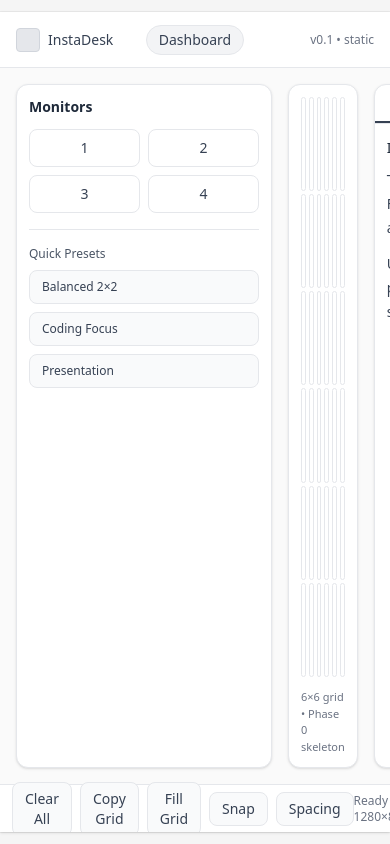
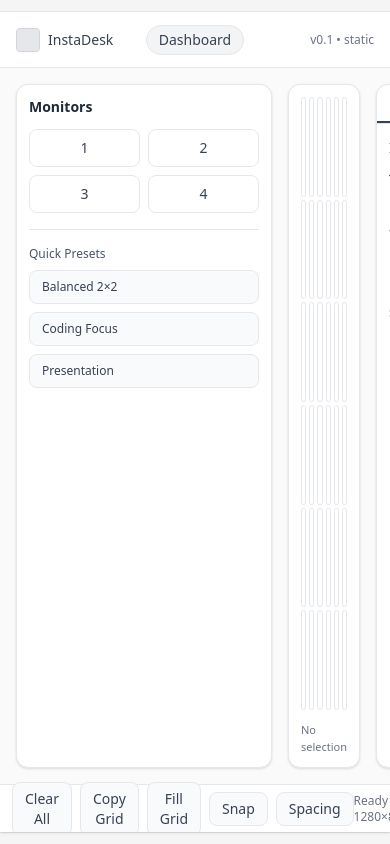
Before and after one commit to FCCXE/InstaDesk-V2.0, a React (Vite) app in the folder ui/: page / in a window 390 px wide. Built offline with nearby package versions, Linux system fonts and the light colour scheme.

Commit message:
fix(ui): ensure selection highlight persists after mouseup (conditional bg class)

```diff
--- a/ui/src/components/WorkspaceGrid.tsx
+++ b/ui/src/components/WorkspaceGrid.tsx
@@ -1,30 +1,189 @@
+import React, { useEffect, useRef, useState } from 'react'
+
 // Phase 0 data model stubs
-export type Cell = { r: number; c: number; appId?: string };
-export type Grid = Cell[];
+export type Cell = { r: number; c: number; appId?: string }
+export type Grid = Cell[]
+
+type CellIndex = { r: number; c: number }
+type Range = { r0: number; c0: number; r1: number; c1: number }
 
 const cells: Grid = Array.from({ length: 6 * 6 }, (_, i) => ({
   r: Math.floor(i / 6),
   c: i % 6,
-}));
+}))
+
+const clamp = (v: number, min: number, max: number) => Math.max(min, Math.min(max, v))
 
 export default function WorkspaceGrid() {
+  const cardRef = useRef<HTMLElement | null>(null)
+  const squareRef = useRef<HTMLDivElement | null>(null)
+
+  const [isDragging, setIsDragging] = useState(false)
+  const [startCell, setStartCell] = useState<CellIndex | null>(null)
+  const [selection, setSelection] = useState<Range | null>(null)
+
+  // Helpers
+  const getRect = () => squareRef.current?.getBoundingClientRect() ?? null
+
+  const pointToCell = (clientX: number, clientY: number): CellIndex | null => {
+    const rect = getRect()
+    if (!rect) return null
+    const x = clamp(clientX - rect.left, 0, Math.max(0, rect.width - 0.0001))
+    const y = clamp(clientY - rect.top, 0, Math.max(0, rect.height - 0.0001))
+    const c = clamp(Math.floor((x / rect.width) * 6), 0, 5)
+    const r = clamp(Math.floor((y / rect.height) * 6), 0, 5)
+    return { r, c }
+  }
+
+  const normalize = (a: CellIndex, b: CellIndex): Range => ({
+    r0: Math.min(a.r, b.r),
+    c0: Math.min(a.c, b.c),
+    r1: Math.max(a.r, b.r),
+    c1: Math.max(a.c, b.c),
+  })
+
+  const clearSelection = () => {
+    setIsDragging(false)
+    setStartCell(null)
+    setSelection(null)
+  }
+
+  // ESC to clear selection
+  useEffect(() => {
+    const onKeyDown = (e: KeyboardEvent) => {
+      if (e.key === 'Escape') {
+        clearSelection()
+      }
+    }
+    window.addEventListener('keydown', onKeyDown)
+    return () => window.removeEventListener('keydown', onKeyDown)
+  }, [])
+
+  // Mouse handlers
+  const handleSquareMouseDown: React.MouseEventHandler<HTMLDivElement> = (e) => {
+    if (e.button !== 0) return
+    e.preventDefault()
+    const start = pointToCell(e.clientX, e.clientY)
+    if (!start) return
+    setStartCell(start)
+    // Replace existing selection immediately
+    setSelection({ r0: start.r, c0: start.c, r1: start.r, c1: start.c })
+    setIsDragging(true)
+  }
+
+  const handleCardMouseDown: React.MouseEventHandler<HTMLElement> = (e) => {
+    // If the click is outside the square grid (but inside card), clear selection.
+    const sq = squareRef.current
+    if (!sq) return
+    const target = e.target as Node
+    if (!sq.contains(target)) {
+      clearSelection()
+    }
+  }
+
+  useEffect(() => {
+    if (!isDragging) return
+
+    const onMove = (e: MouseEvent) => {
+      e.preventDefault()
+      if (!startCell) return
+      const end = pointToCell(e.clientX, e.clientY)
+      if (!end) return
+      setSelection(normalize(startCell, end))
+    }
+
+    const onUp = (e: MouseEvent) => {
+      e.preventDefault()
+      setIsDragging(false)
+      setStartCell(null)
+      // Persist selection; just remove the blue overlay by ending drag.
+    }
+
+    window.addEventListener('mousemove', onMove)
+    window.addEventListener('mouseup', onUp, { once: true })
+    return () => {
+      window.removeEventListener('mousemove', onMove)
+      window.removeEventListener('mouseup', onUp)
+    }
+  }, [isDragging, startCell])
+
+  // Compute selection rectangle style (snapped to cells) while dragging
+  const selectionRectStyle = (() => {
+    if (!selection || !isDragging) return null
+    const rect = getRect()
+    if (!rect) return null
+    const cellW = rect.width / 6
+    const cellH = rect.height / 6
+    const left = selection.c0 * cellW
+    const top = selection.r0 * cellH
+    const width = (selection.c1 - selection.c0 + 1) * cellW
+    const height = (selection.r1 - selection.r0 + 1) * cellH
+    return {
+      left,
+      top,
+      width,
+      height,
+    } as React.CSSProperties
+  })()
+
+  const isSelected = (r: number, c: number) =>
+    !!selection && r >= selection.r0 && r <= selection.r1 && c >= selection.c0 && c <= selection.c1
+
+  const selectionStatus = (() => {
+    if (!selection) return 'No selection'
+    const { r0, r1, c0, c1 } = selection
+    const count = (r1 - r0 + 1) * (c1 - c0 + 1)
+    return `Selected: ${r0}–${r1} × ${c0}–${c1} • ${count} cell${count === 1 ? '' : 's'}`
+  })()
+
   return (
-    <section className="h-full bg-white rounded-xl border border-gray-200 shadow-sm p-3 flex flex-col">
+    <section
+      ref={cardRef}
+      className="h-full bg-white rounded-xl border border-gray-200 shadow-sm p-3 flex flex-col"
+      onMouseDown={handleCardMouseDown}
+    >
       <div className="flex-1 min-h-0 flex items-center justify-center">
         {/* Keep the grid square and within available space */}
         <div className="w-full h-full max-w-full max-h-full aspect-square">
-          <div className="grid grid-cols-6 grid-rows-6 w-full h-full gap-[3px]">
-            {cells.map((cell) => (
-              <div
-                key={`${cell.r}-${cell.c}`}
-                className="bg-white border border-gray-200 rounded hover:bg-gray-50 transition-colors"
-              />
-            ))}
+          {/* Interaction/measure target */}
+          <div
+            ref={squareRef}
+            className="relative w-full h-full cursor-crosshair select-none"
+            onMouseDown={handleSquareMouseDown}
+          >
+            {/* Selection overlay (shown while dragging only) */}
+            {selectionRectStyle && (
+              <div className="absolute inset-0 pointer-events-none">
+                <div
+                  aria-hidden
+                  className="absolute rounded border border-blue-400/70 bg-blue-200/25"
+                  style={selectionRectStyle}
+                />
+              </div>
+            )}
+
+            {/* 6×6 Grid */}
+            <div className="grid grid-cols-6 grid-rows-6 w-full h-full gap-[3px]">
+              {cells.map((cell) => {
+                const selected = isSelected(cell.r, cell.c)
+                const bgClass = selected ? 'bg-blue-100' : 'bg-white'
+                return (
+                  <div
+                    key={`${cell.r}-${cell.c}`}
+                    className={[
+                      bgClass,
+                      'border border-gray-200 rounded transition-colors duration-150',
+                      'hover:border-gray-400',
+                    ].join(' ')}
+                  />
+                )
+              })}
+            </div>
           </div>
         </div>
       </div>
 
-      <div className="mt-3 text-[11px] text-gray-500">6×6 grid • Phase 0 skeleton</div>
+      <div className="mt-3 text-[11px] text-gray-500">{selectionStatus}</div>
     </section>
-  );
+  )
 }
```
